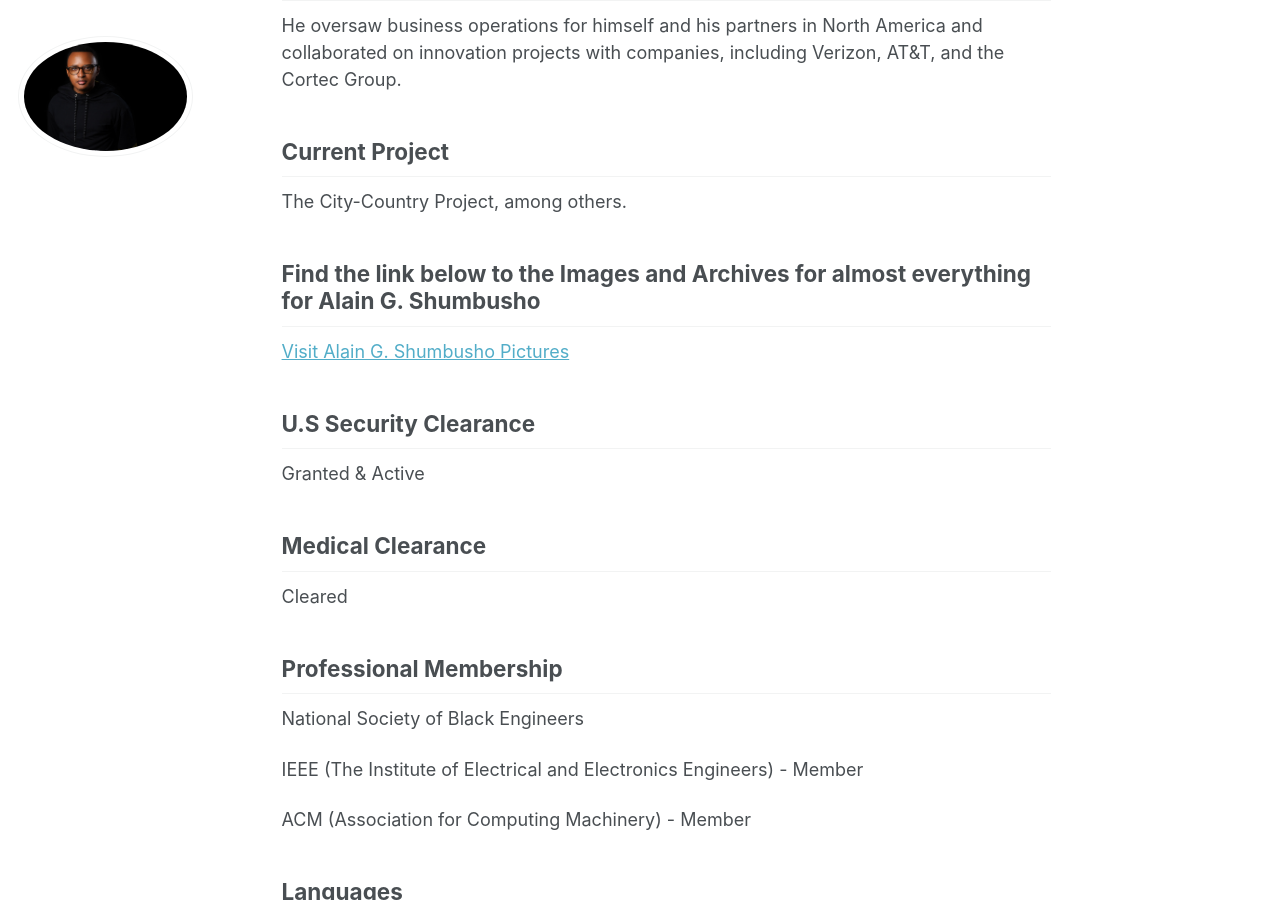
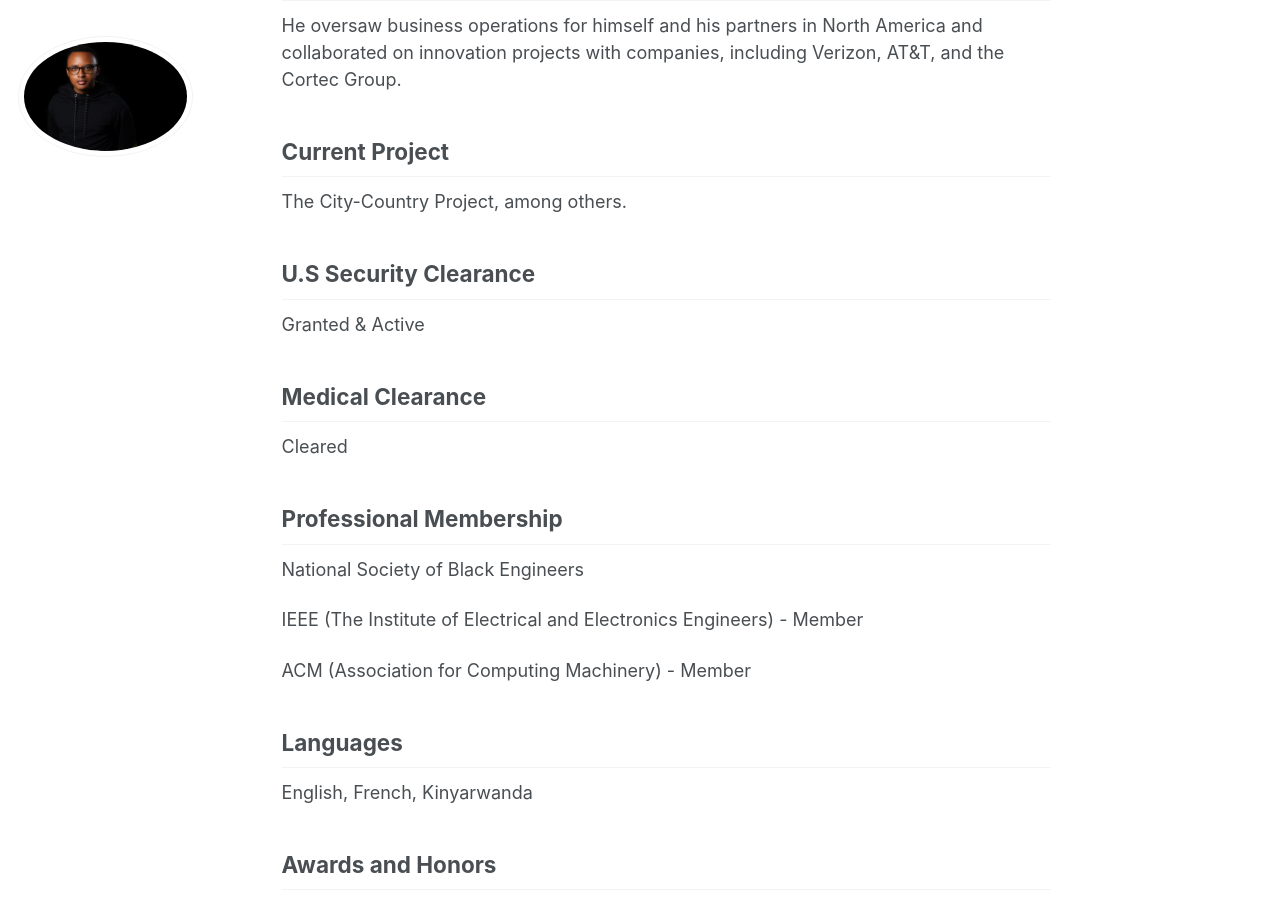
Before and after one commit to phdcsseiden/phdcsseiden.github.io, a Jekyll site: the page built from _pages/about.md, in a window 1280 px wide and 900 px high, scrolled down 1875 px. Built offline with Jekyll 4.4.1, drawn with Linux system fonts in a browser that asks for light colours.

Commit message:
Update about.md

```diff
--- a/_pages/about.md
+++ b/_pages/about.md
@@ -52,10 +52,6 @@ He oversaw business operations for himself and his partners in North America and
 
 The City-Country Project, among others.
 
-## Find the link below to the Images and Archives for almost everything for Alain G. Shumbusho
-
-<a href="https://flic.kr/ps/42M3NQ">Visit Alain G. Shumbusho Pictures</a>
-
 ## U.S Security Clearance
 
 Granted & Active
```
